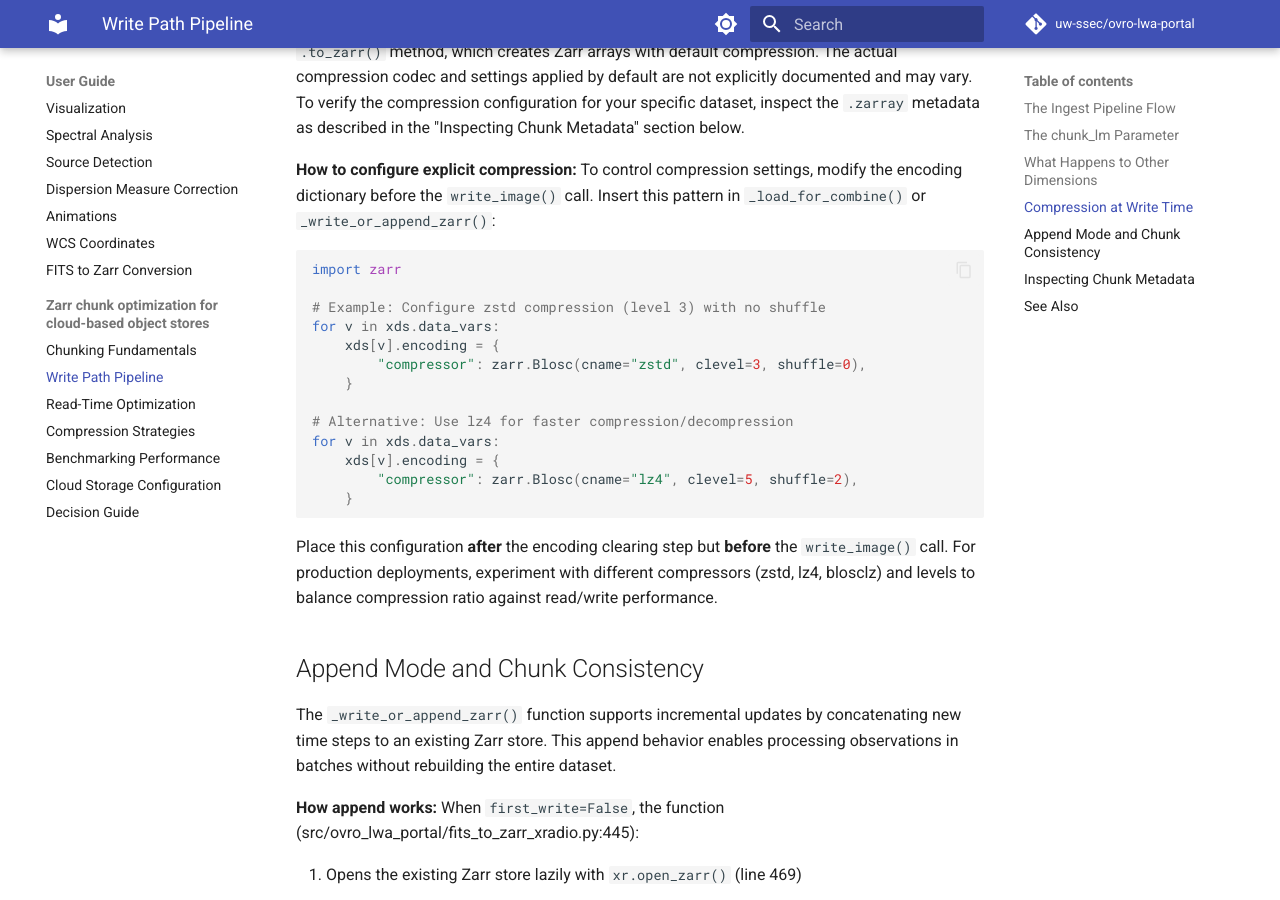
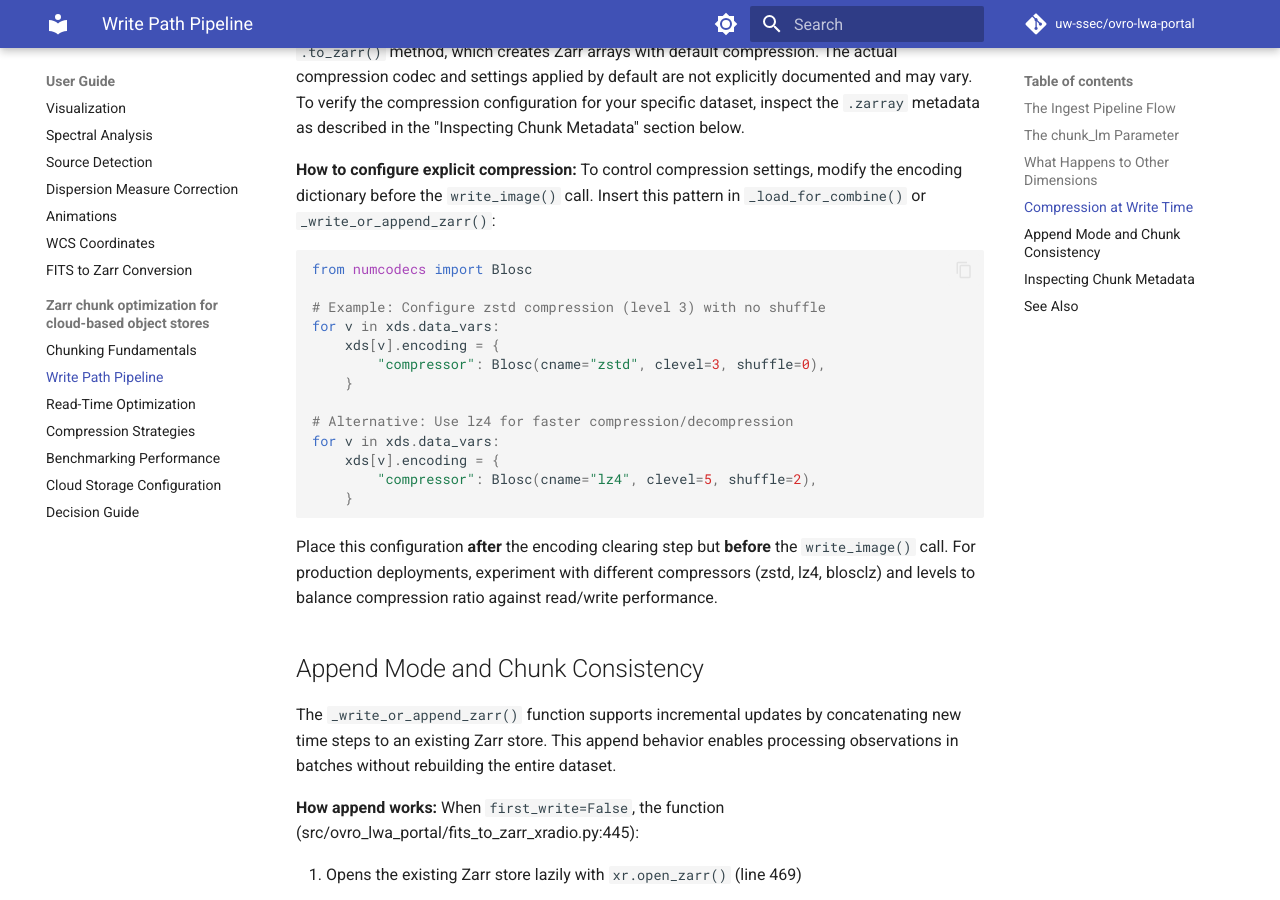
Before and after one commit to uw-ssec/ovro-lwa-portal, an MkDocs documentation site: the page built from docs/user-guide/zarr-optimization/chunking-write-path.md, in a window 1280 px wide and 900 px high, scrolled down 3638 px. Built offline with MkDocs 1.6.1 and Material for MkDocs 9.7.7, drawn with Linux system fonts in a browser that asks for light colours; comment, search, counter and statistics services are not loaded.

Commit message:
fix: replace zarr.Blosc with numcodecs.Blosc in chunking-write-path.md

````diff
--- a/docs/user-guide/zarr-optimization/chunking-write-path.md
+++ b/docs/user-guide/zarr-optimization/chunking-write-path.md
@@ -192,18 +192,18 @@ modify the encoding dictionary before the `write_image()` call. Insert this
 pattern in `_load_for_combine()` or `_write_or_append_zarr()`:
 
 ```python
-import zarr
+from numcodecs import Blosc
 
 # Example: Configure zstd compression (level 3) with no shuffle
 for v in xds.data_vars:
     xds[v].encoding = {
-        "compressor": zarr.Blosc(cname="zstd", clevel=3, shuffle=0),
+        "compressor": Blosc(cname="zstd", clevel=3, shuffle=0),
     }
 
 # Alternative: Use lz4 for faster compression/decompression
 for v in xds.data_vars:
     xds[v].encoding = {
-        "compressor": zarr.Blosc(cname="lz4", clevel=5, shuffle=2),
+        "compressor": Blosc(cname="lz4", clevel=5, shuffle=2),
     }
 ```
 
````
